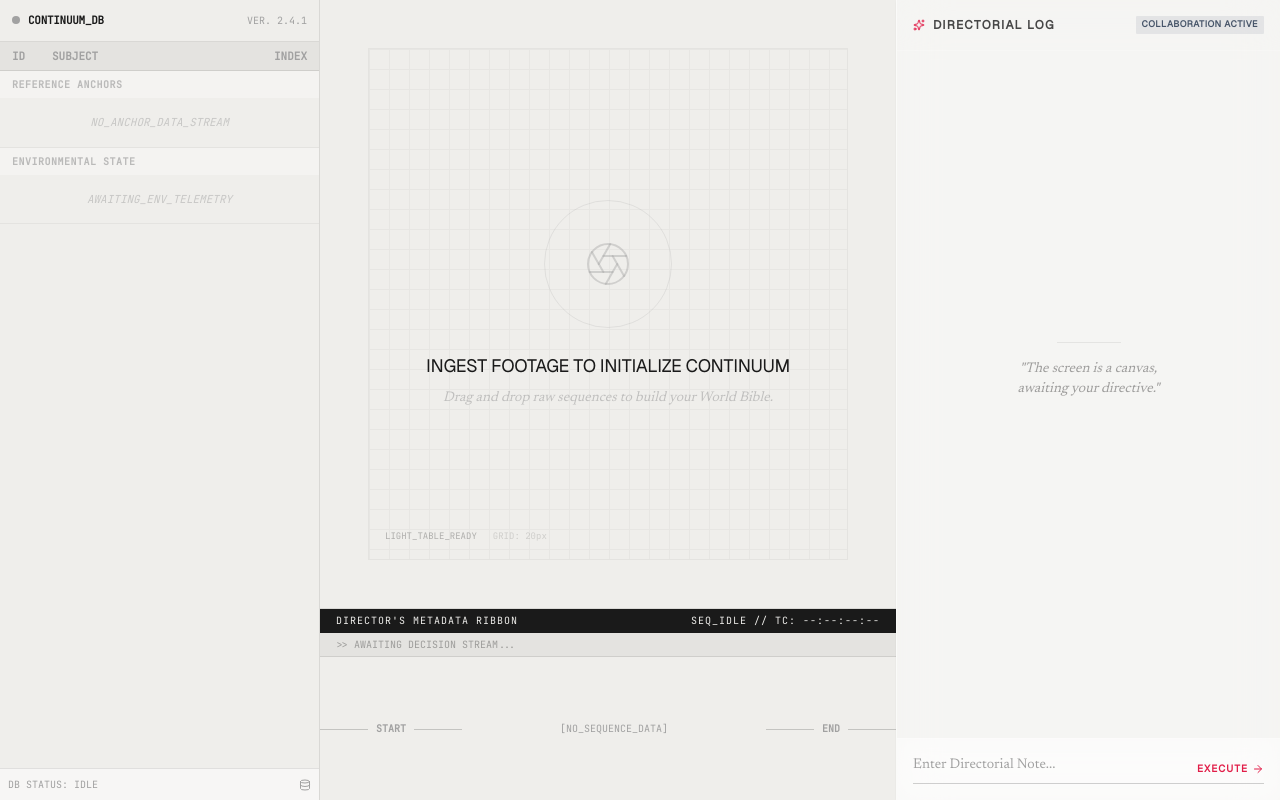
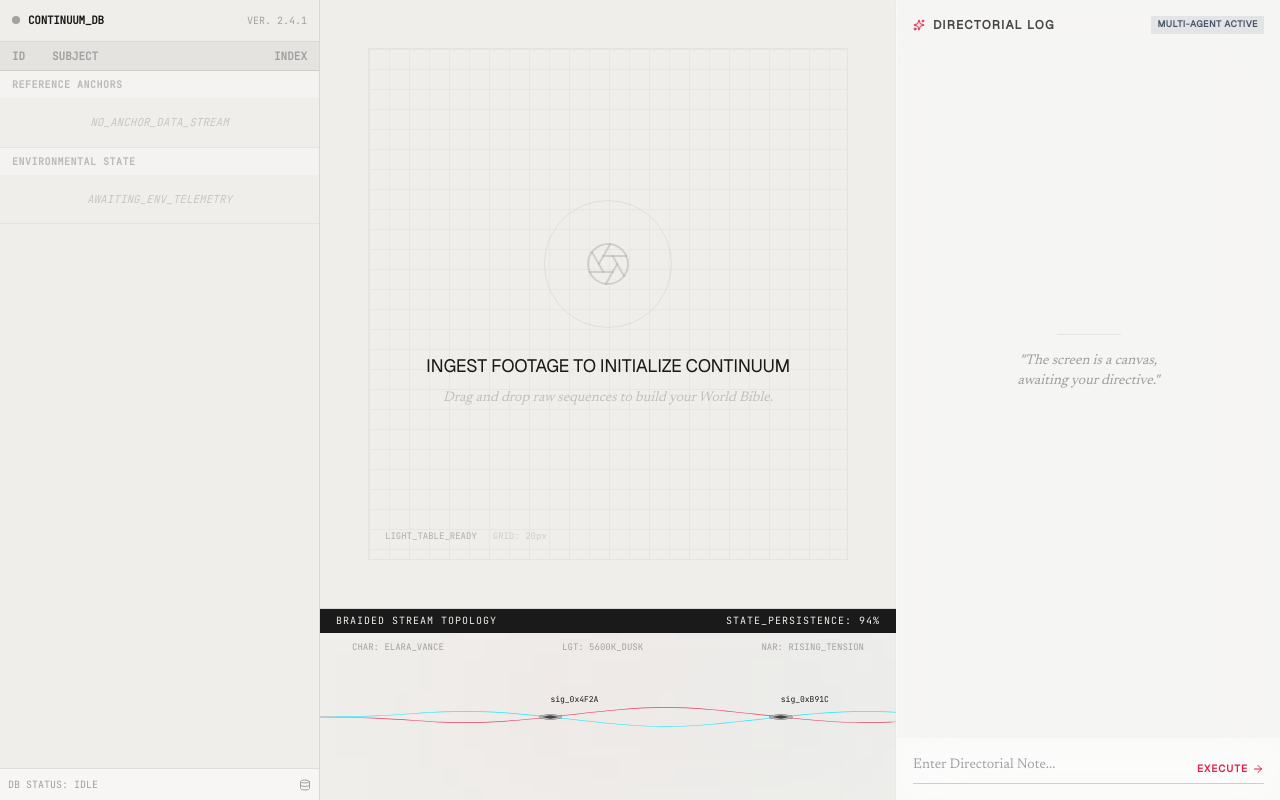
Before and after one commit to GodlyDonuts/Continuum, a React app in the folder frontend/: page / in a window 1280 px wide. Built offline with nearby package versions, Linux system fonts and the light colour scheme; the HTML template or start-up script is replaced by a standard one.

Commit message:
feat: Magnum Opus Cinematic UI Refactor

```diff
--- a/frontend/src/components/Inspector.tsx
+++ b/frontend/src/components/Inspector.tsx
@@ -1,5 +1,6 @@
 import { useRef, useEffect } from 'react';
 import { ArrowRight, Sparkles } from 'lucide-react';
+
 import type { Directive } from '../types';
 
 interface InspectorProps {
@@ -22,19 +23,19 @@ const Inspector = ({ directives = [], onSendDirective }: InspectorProps) => {
     };
 
     return (
-        <aside className="w-96 h-full glass-satin border-l border-white/40 flex flex-col z-20 shadow-2xl relative">
+        <aside className="w-96 h-full glass-satin border-l border-white/50 flex flex-col z-20 shadow-2xl relative">
             <div className="p-4 border-b border-white/20 flex items-center justify-between">
                 <h3 className="font-sans font-bold tracking-widest uppercase text-charcoal/80 flex items-center gap-2 text-xs">
                     <Sparkles className="w-3 h-3 text-cinnabar" />
                     Directorial Log
                 </h3>
                 <span className="px-1.5 py-0.5 font-bold text-[9px] bg-slate/10 text-slate rounded-sm uppercase tracking-wider">
-                    Collaboration Active
+                    Multi-Agent Active
                 </span>
             </div>
 
             {/* Chat Area */}
-            <div className="flex-1 p-4 overflow-y-auto space-y-6">
+            <div className="flex-1 p-4 overflow-y-auto space-y-8">
                 {directives.length === 0 ? (
                     <div className="flex h-full flex-col items-center justify-center opacity-40 text-center">
                         <div className="w-16 h-[1px] bg-charcoal/20 mb-4"></div>
@@ -43,17 +44,46 @@ const Inspector = ({ directives = [], onSendDirective }: InspectorProps) => {
                 ) : (
                     directives.map((msg) => (
                         <div key={msg.id} className={`flex flex-col ${msg.type === 'user' ? 'items-end' : 'items-start'}`}>
-                            <div className="flex items-center gap-2 mb-1">
+
+                            {/* Header */}
+                            <div className="flex items-center gap-2 mb-1.5 opacity-60">
+                                {msg.type === 'ai' && <div className="w-1.5 h-1.5 bg-optic-cyan rounded-full animate-pulse"></div>}
                                 <span className="text-[9px] font-mono text-slate uppercase tracking-wider">
-                                    {msg.type === 'user' ? 'DIRECTIVE' : 'REFACTORING'}
+                                    {msg.type === 'user' ? 'DIRECTOR' : 'INTELLIGENCE HANDOFF'}
                                 </span>
                                 <span className="text-[9px] font-mono text-slate/50">{msg.timestamp}</span>
                             </div>
 
-                            <div className={`max-w-[90%] text-sm ${msg.type === 'user'
-                                ? 'font-serif text-charcoal leading-relaxed'
-                                : 'font-mono text-slate leading-tight bg-slate/5 p-2 rounded-sm border-l-2 border-cinnabar'}`}>
-                                {msg.content}
+                            {/* Content */}
+                            <div className={`max-w-[95%] text-sm ${msg.type === 'user'
+                                ? 'font-serif text-charcoal leading-relaxed text-right'
+                                : 'font-mono text-slate leading-tight w-full'}`}>
+
+                                {msg.type === 'user' ? (
+                                    msg.content
+                                ) : (
+                                    <div className="space-y-2 bg-white/40 p-3 rounded-sm border border-white/40 shadow-sm">
+                                        {msg.steps?.map((step) => (
+                                            <div key={step.id} className="flex gap-3 items-start group">
+                                                <div className={`w-0.5 h-full min-h-[12px] mt-1 ${step.agent === 'GEMINI_3_PRO' ? 'bg-optic-cyan' : 'bg-cinnabar'}`}></div>
+                                                <div className="flex-1">
+                                                    <div className="flex justify-between items-center mb-0.5">
+                                                        <span className={`text-[9px] font-bold ${step.agent === 'GEMINI_3_PRO' ? 'text-slate' : 'text-cinnabar'}`}>
+                                                            {step.agent}
+                                                        </span>
+                                                        {step.confidence && (
+                                                            <div className="flex items-center gap-1" title="Confidence Score">
+                                                                <div className={`w-1.5 h-1.5 rounded-full ${step.confidence > 0.8 ? 'bg-green-500' : 'bg-amber-500'}`}></div>
+                                                                <span className="text-[8px] opacity-50">{Math.round(step.confidence * 100)}%</span>
+                                                            </div>
+                                                        )}
+                                                    </div>
+                                                    <div className="text-xs text-charcoal/90">{step.action}</div>
+                                                </div>
+                                            </div>
+                                        ))}
+                                    </div>
+                                )}
                             </div>
                         </div>
                     ))
@@ -61,7 +91,7 @@ const Inspector = ({ directives = [], onSendDirective }: InspectorProps) => {
                 <div ref={bottomRef} />
             </div>
 
-            {/* Input Area - Floats at bottom */}
+            {/* Input Area */}
             <div className="p-4 border-t border-white/20 bg-white/40 backdrop-blur-md">
                 <div className="relative flex items-center">
                     <input
--- a/frontend/src/components/Timeline.tsx
+++ b/frontend/src/components/Timeline.tsx
@@ -1,53 +1,90 @@
-import { ThoughtSignature } from './wow/ThoughtSignature';
-import type { SequenceNode, TimelineEvent } from '../types';
+import { motion } from 'framer-motion';
 
-interface TimelineProps {
-    nodes?: SequenceNode[];
-    events?: TimelineEvent[];
-}
+const BraidedStream = () => {
+    return (
+        <div className="absolute inset-0 pointer-events-none flex items-center justify-center opacity-80">
+            <svg
+                className="w-full h-32 overflow-visible"
+                preserveAspectRatio="none"
+                viewBox="0 0 100 100"
+            >
+                {/* 1. Character Thread (Cyan) */}
+                <motion.path
+                    d="M 0 50 C 20 50, 20 40, 40 50 S 60 60, 80 50 S 100 50, 120 50"
+                    fill="none"
+                    stroke="#00E5FF"
+                    strokeWidth="0.5"
+                    initial={{ pathLength: 0 }}
+                    animate={{ pathLength: 1 }}
+                    transition={{ duration: 2, ease: "easeInOut" }}
+                />
 
-const Timeline = ({ nodes = [], events = [] }: TimelineProps) => {
+                {/* 2. Narrative Thread (Cinnabar) */}
+                <motion.path
+                    d="M 0 50 C 20 50, 20 60, 40 50 S 60 40, 80 50 S 100 50, 120 50"
+                    fill="none"
+                    stroke="#E11D48"
+                    strokeWidth="0.5"
+                    initial={{ pathLength: 0 }}
+                    animate={{ pathLength: 1 }}
+                    transition={{ duration: 2.2, ease: "easeInOut", delay: 0.1 }}
+                />
+
+                {/* 3. Lighting Thread (White) */}
+                <motion.path
+                    d="M 0 50 L 120 50"
+                    fill="none"
+                    stroke="rgba(255,255,255,0.4)"
+                    strokeWidth="0.5"
+                    strokeDasharray="2 2"
+                    initial={{ pathLength: 0 }}
+                    animate={{ pathLength: 1 }}
+                    transition={{ duration: 2.5, ease: "easeInOut", delay: 0.2 }}
+                />
+
+                {/* Twist Node at 40% */}
+                <foreignObject x="38" y="48" width="4" height="4">
+                    <div className="w-1 h-1 bg-charcoal border border-stone rotate-45"></div>
+                </foreignObject>
+
+                {/* Twist Node at 80% */}
+                <foreignObject x="78" y="48" width="4" height="4">
+                    <div className="w-1 h-1 bg-charcoal border border-stone rotate-45"></div>
+                </foreignObject>
+
+            </svg>
+        </div>
+    );
+};
+
+const Timeline = () => {
     return (
-        <div className="h-48 bg-cardstock border-t border-charcoal/10 relative z-20 flex flex-col">
+        <div className="h-48 bg-cardstock border-t border-charcoal/10 relative z-10 flex flex-col overflow-hidden">
+            {/* Background Persistence Heatmap */}
+            <div className="absolute inset-0 bg-gradient-to-r from-transparent via-cinnabar/5 to-optic-cyan/5 opacity-50 blur-3xl" />
+
             {/* Header Strip */}
-            <div className="px-4 py-1 border-b border-charcoal/10 flex items-center justify-between bg-charcoal text-cardstock text-[10px] uppercase font-mono tracking-widest">
-                <span>Director's Metadata Ribbon</span>
-                <span>{nodes.length > 0 ? 'SEQ_ACTIVE' : 'SEQ_IDLE'} // TC: {nodes.length > 0 ? '00:00:14:12' : '--:--:--:--'}</span>
+            <div className="px-4 py-1 border-b border-charcoal/10 flex items-center justify-between bg-charcoal text-cardstock text-[10px] uppercase font-mono tracking-widest relative z-20">
+                <span>Braided Stream Topology</span>
+                <span>STATE_PERSISTENCE: 94%</span>
             </div>
 
-            <div className="flex-1 flex flex-col">
-                {/* Metadata Scrolling Area */}
-                <div className="h-6 bg-charcoal/5 border-b border-charcoal/10 overflow-hidden flex items-center px-4 font-mono text-[10px] text-charcoal/70 whitespace-nowrap">
-                    {events.length === 0 ? (
-                        <span className="opacity-50">&gt;&gt; AWAITING DECISION STREAM...</span>
-                    ) : (
-                        events.map(event => (
-                            <span key={event.id} className="mr-8">&gt;&gt; {event.message}</span>
-                        ))
-                    )}
+            <div className="flex-1 flex flex-col relative">
+
+                {/* Metadata Overlay (Floating) */}
+                <div className="absolute top-2 left-0 right-0 flex justify-between px-8 z-30 font-mono text-[9px] text-stone">
+                    <span>CHAR: ELARA_VANCE</span>
+                    <span>LGT: 5600K_DUSK</span>
+                    <span>NAR: RISING_TENSION</span>
                 </div>
 
-                {/* Timeline Track */}
-                <div className="flex-1 relative flex items-center overflow-hidden">
-                    {/* Center Line */}
-                    <div className="absolute top-1/2 left-0 w-full h-[1px] bg-charcoal/20 z-0"></div>
+                {/* The Braided Stream */}
+                <div className="flex-1 relative flex items-center w-full">
+                    <BraidedStream />
 
-                    {/* Nodes Container */}
-                    <div className="flex items-center gap-12 px-12 relative z-10 w-full overflow-x-auto">
-                        <div className="text-[10px] font-mono font-bold text-stone bg-cardstock px-2">START</div>
-
-                        {nodes.length === 0 ? (
-                            <div className="flex-1 text-center text-[10px] font-mono text-stone bg-cardstock px-4">
-                                [NO_SEQUENCE_DATA]
-                            </div>
-                        ) : (
-                            nodes.map(node => (
-                                <ThoughtSignature key={node.id} node={node} />
-                            ))
-                        )}
-
-                        <div className="text-[10px] font-mono font-bold text-stone bg-cardstock px-2">END</div>
-                    </div>
+                    {/* Hex ID Labels floating near twists */}
+                    <div className="absolute top-1/2 left-[40%] text-[8px] font-mono text-charcoal -translate-y-6">sig_0x4F2A</div>
+                    <div className="absolute top-1/2 left-[80%] text-[8px] font-mono text-charcoal -translate-y-6">sig_0xB91C</div>
                 </div>
             </div>
         </div>
--- a/frontend/src/index.css
+++ b/frontend/src/index.css
@@ -17,7 +17,7 @@
 
   /* Satin-Finish Glass */
   .glass-satin {
-    @apply bg-white/40 backdrop-blur-[25px] border-l border-white/50 shadow-sm;
+    @apply bg-white/40 backdrop-blur-[30px] border-l border-white/50 shadow-sm;
   }
 
   .text-gradient {
--- a/frontend/tailwind.config.js
+++ b/frontend/tailwind.config.js
@@ -13,6 +13,7 @@ export default {
         orange: '#FF4F00',
         cinnabar: '#E11D48',
         slate: '#475569',
+        'optic-cyan': '#00E5FF',
       },
       fontFamily: {
         sans: ['Geist Sans', 'Inter', 'sans-serif'],
```
Also changed, not shown: frontend/src/components/Stage.tsx (+33 -18 lines), frontend/src/layouts/DashboardLayout.tsx (+21 -6 lines), frontend/src/types/index.ts (+11 -3 lines).
